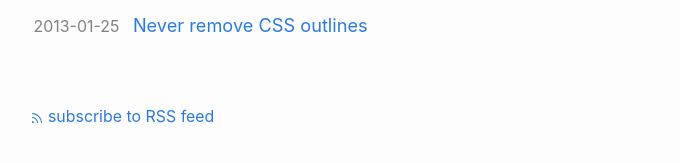
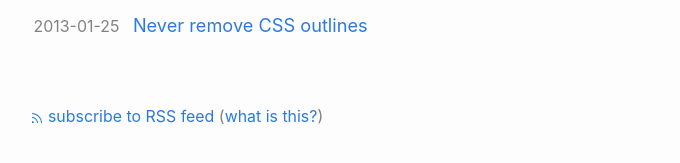
Before and after one commit to guilhermesimoes/guilhermesimoes.github.io, a Jekyll site: the page built from _pages/blog.html, in a window 1280 px wide. Shown: the part 488-651 px from the top of the page, without its empty margins (299-979 px from the left). Built offline with Jekyll 4.4.1, drawn with Linux system fonts in a browser that asks for light colours.

Commit message:
Add link explaining what RSS is
Long live RSS!

```diff
--- a/_pages/blog.html
+++ b/_pages/blog.html
@@ -23,5 +23,6 @@ header_title: Blog
     <a href="/feed.xml">
       {%- include icons/rss.html -%}<span class="rss-subscribe-message">subscribe to RSS feed</span>
     </a>
+    (<a href="https://www.lifewire.com/what-is-an-rss-feed-4684568">what is this?</a>)
   </p>
 </section>
```
